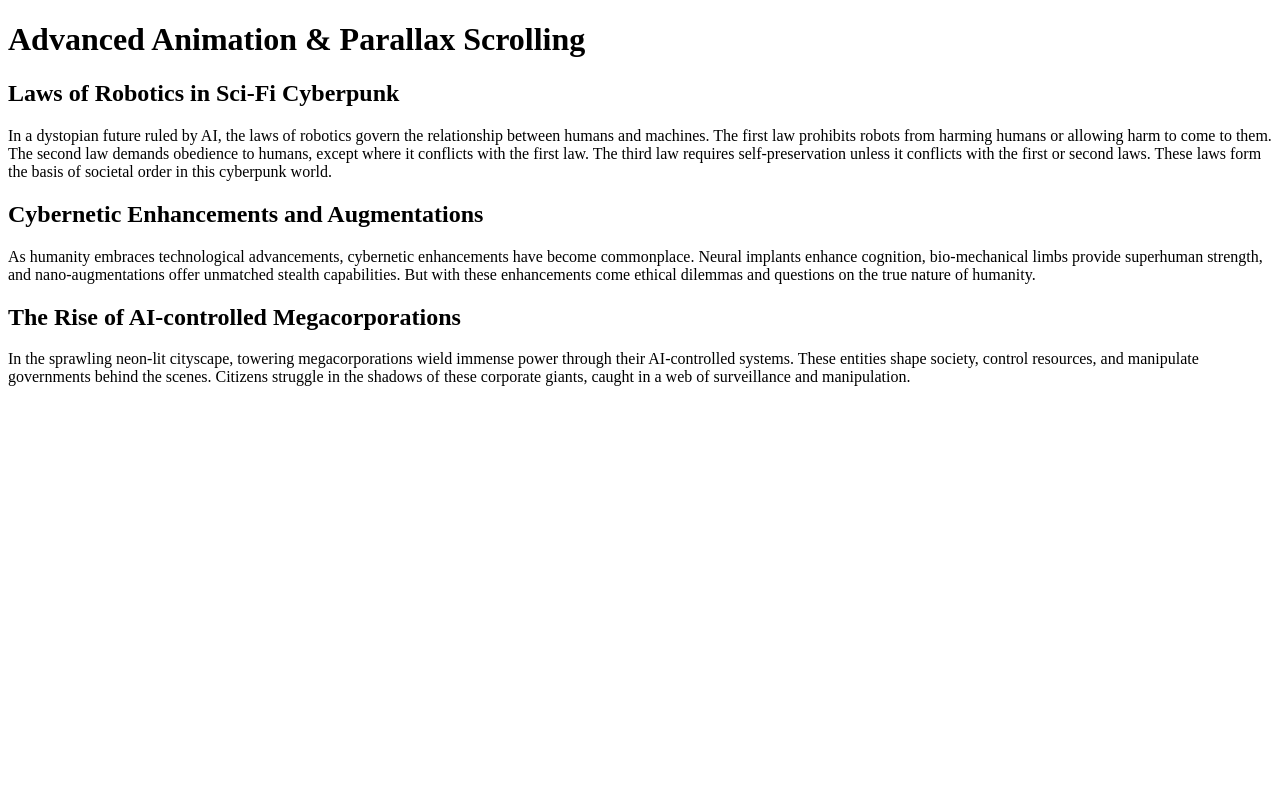
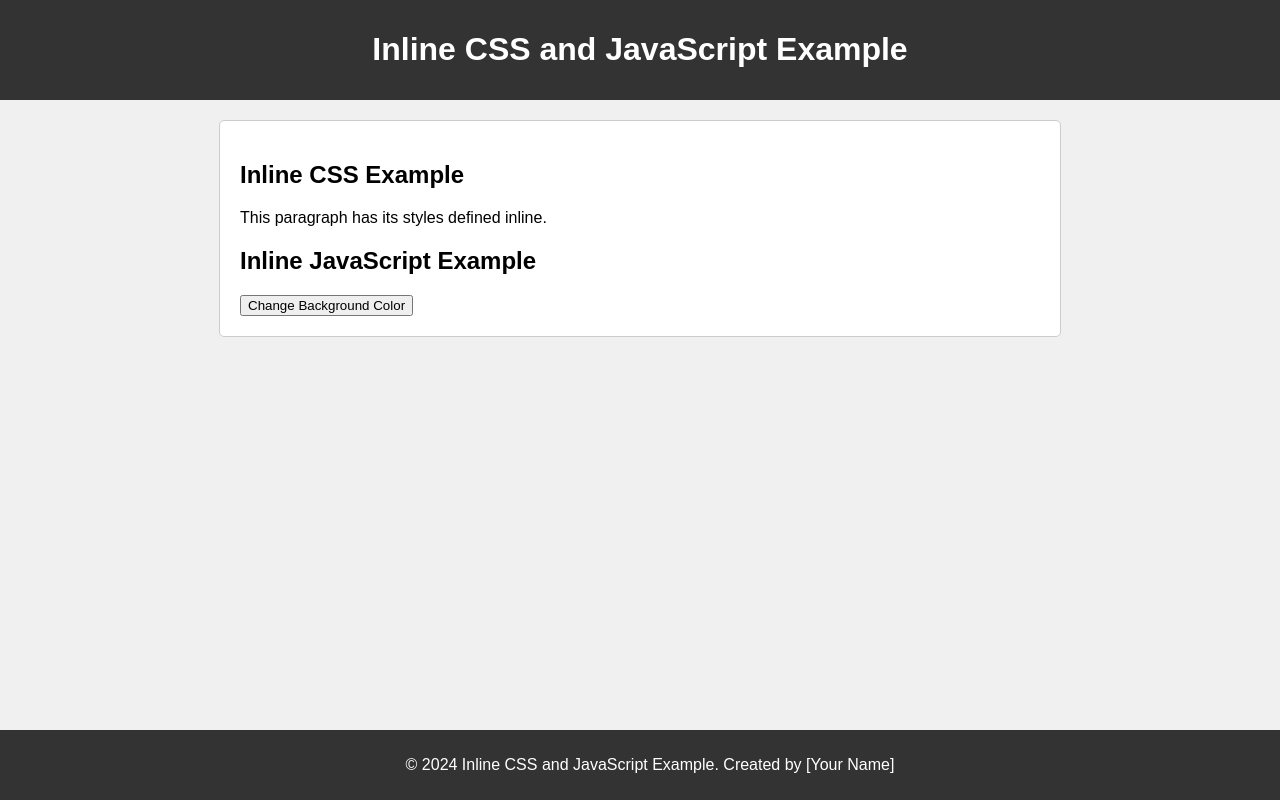
Before and after one commit to wmahner/webpage, a plain HTML site: page pages/swag.html in a window 1280 px wide. Drawn offline with Linux system fonts and the light colour scheme.

Commit message:
testing css and js

```diff
--- a/pages/swag.html
+++ b/pages/swag.html
@@ -1,35 +1,66 @@
 <!DOCTYPE html>
 <html lang="en">
-
 <head>
     <meta charset="UTF-8">
-    <meta http-equiv="X-UA-Compatible" content="IE=edge">
     <meta name="viewport" content="width=device-width, initial-scale=1.0">
-    <title>Advanced Animation & Parallax Scrolling</title>
-    <link rel="stylesheet" href="style1.css">
+    <title>Inline CSS and JavaScript Example</title>
+    <style>
+        /* CSS styles */
+        body {
+            font-family: Arial, sans-serif;
+            background-color: #f0f0f0;
+            margin: 0;
+            padding: 0;
+        }
+
+        header {
+            background-color: #333;
+            color: #fff;
+            text-align: center;
+            padding: 10px;
+        }
+
+        main {
+            max-width: 800px;
+            margin: 20px auto;
+            background-color: #fff;
+            padding: 20px;
+            border: 1px solid #ccc;
+            border-radius: 5px;
+        }
+
+        footer {
+            text-align: center;
+            padding: 10px;
+            background-color: #333;
+            color: #fff;
+            position: fixed;
+            bottom: 0;
+            width: 100%;
+        }
+    </style>
 </head>
-
 <body>
     <header>
-        <h1>Advanced Animation & Parallax Scrolling</h1>
+        <h1>Inline CSS and JavaScript Example</h1>
     </header>
-    <main id="parallax">
-        <section class="section">
-            <h2>Laws of Robotics in Sci-Fi Cyberpunk</h2>
-            <p>In a dystopian future ruled by AI, the laws of robotics govern the relationship between humans and machines. The first law prohibits robots from harming humans or allowing harm to come to them. The second law demands obedience to humans, except where it conflicts with the first law. The third law requires self-preservation unless it conflicts with the first or second laws. These laws form the basis of societal order in this cyberpunk world.</p>
-        </section>
+    <main>
+        <h2>Inline CSS Example</h2>
+        <p>This paragraph has its styles defined inline.</p>
 
-        <section class="section">
-            <h2>Cybernetic Enhancements and Augmentations</h2>
-            <p>As humanity embraces technological advancements, cybernetic enhancements have become commonplace. Neural implants enhance cognition, bio-mechanical limbs provide superhuman strength, and nano-augmentations offer unmatched stealth capabilities. But with these enhancements come ethical dilemmas and questions on the true nature of humanity.</p>
-        </section>
+        <h2>Inline JavaScript Example</h2>
+        <button onclick="changeColor()">Change Background Color</button>
+    </main>
+    <footer>
+        <p>&copy; 2024 Inline CSS and JavaScript Example. Created by [Your Name]</p>
+    </footer>
 
-        <section class="section">
-            <h2>The Rise of AI-controlled Megacorporations</h2>
-            <p>In the sprawling neon-lit cityscape, towering megacorporations wield immense power through their AI-controlled systems. These entities shape society, control resources, and manipulate governments behind the scenes. Citizens struggle in the shadows of these corporate giants, caught in a web of surveillance and manipulation.</p>
-        </section>
-    </main>
-    <script src="script1.js"></script>
+    <!-- JavaScript -->
+    <script>
+        // JavaScript code
+        function changeColor() {
+            document.body.style.backgroundColor = '#ffc107';
+        }
+    </script>
 </body>
-
 </html>
```
